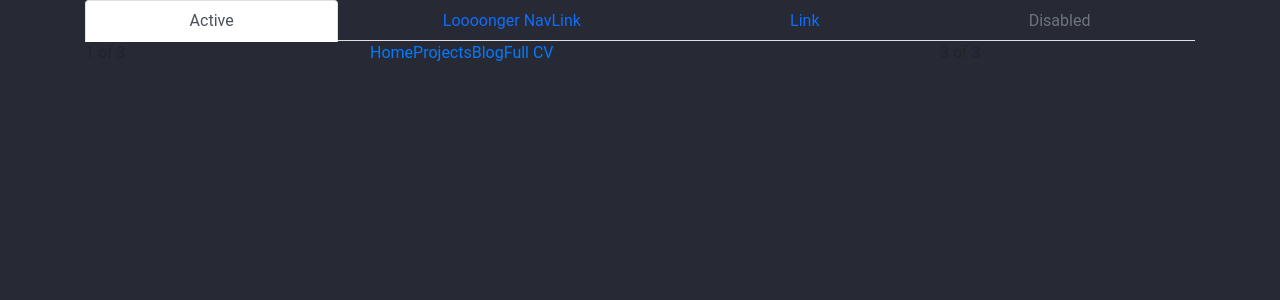
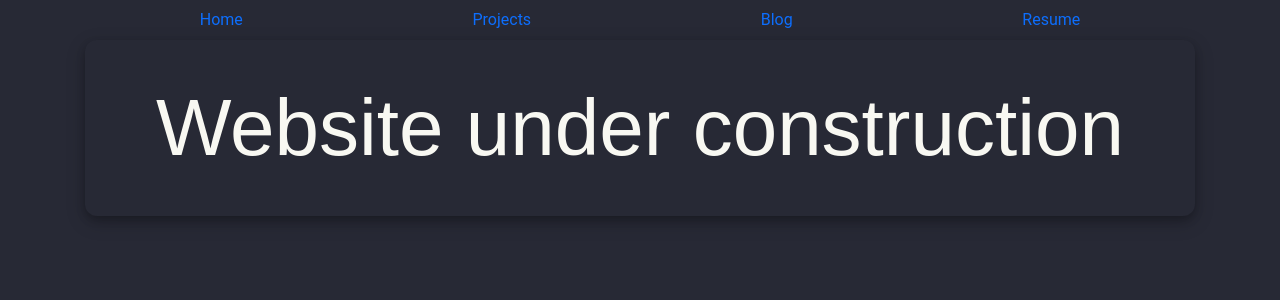
Before and after one commit to TheAndiHaller/theandihaller, a React (Create React App) app: page / in a window 1280 px wide. Shown: the top 300 px of the page. Built offline with nearby package versions, Linux system fonts and the light colour scheme.

Commit message:
Left it more readable

```diff
--- a/src/components/Blog.jsx
+++ b/src/components/Blog.jsx
@@ -1,14 +1,13 @@
 import React from "react";
 import { Link } from "react-router-dom";
+import Container from "react-bootstrap/Container";
+import Navbar from "./Navbar.jsx";
 
 export default function Blog() {
   return (
-    <div className="">
-      <Link to={"/"}>Home</Link>
-      <Link to={"/projects"}>Projects</Link>
-      <Link to={"/blog"}>Blog</Link>
-      <Link to={"/fullcv"}>Full CV</Link>
+    <Container>
+      <Navbar />
       <h1>Blog</h1>
-    </div>
+    </Container>
   );
 }
--- a/src/components/FullCV.jsx
+++ b/src/components/FullCV.jsx
@@ -1,14 +1,13 @@
 import React from "react";
 import { Link } from "react-router-dom";
+import Container from "react-bootstrap/Container";
+import Navbar from "./Navbar.jsx";
 
 export default function FullCV() {
   return (
-    <div className="">
-      <Link to={"/"}>Home</Link>
-      <Link to={"/projects"}>Projects</Link>
-      <Link to={"/blog"}>Blog</Link>
-      <Link to={"/fullcv"}>Full CV</Link>
-      <h1>Full CV</h1>
-    </div>
+    <Container>
+      <Navbar />
+      <h1>Resume</h1>
+    </Container>
   );
 }
--- a/src/components/Home.jsx
+++ b/src/components/Home.jsx
@@ -1,24 +1,13 @@
 import React from "react";
 import { Link } from "react-router-dom";
 import Container from "react-bootstrap/Container";
-import Row from "react-bootstrap/Row";
-import Col from "react-bootstrap/Col";
 import Navbar from "./Navbar.jsx";
 
 export default function Home() {
   return (
     <Container>
       <Navbar />
-      <Row>
-        <Col>1 of 3</Col>
-        <Col xs={6}>
-          <Link to={"/"}>Home</Link>
-          <Link to={"/projects"}>Projects</Link>
-          <Link to={"/blog"}>Blog</Link>
-          <Link to={"/fullcv"}>Full CV</Link>
-        </Col>
-        <Col>3 of 3</Col>
-      </Row>
+      <h1>Website under construction</h1>
     </Container>
   );
 }
--- a/src/components/Navbar.jsx
+++ b/src/components/Navbar.jsx
@@ -2,20 +2,18 @@ import Nav from 'react-bootstrap/Nav';
 
 export default function Navbar() {
   return (
-    <Nav fill variant="tabs" defaultActiveKey="/home">
+    <Nav fill bg="dark" variant="dark" defaultActiveKey="/">
       <Nav.Item>
-        <Nav.Link href="/home">Active</Nav.Link>
+        <Nav.Link href="/">Home</Nav.Link>
       </Nav.Item>
       <Nav.Item>
-        <Nav.Link eventKey="link-1">Loooonger NavLink</Nav.Link>
+        <Nav.Link href="/projects" eventKey="/projects">Projects</Nav.Link>
       </Nav.Item>
       <Nav.Item>
-        <Nav.Link eventKey="link-2">Link</Nav.Link>
+        <Nav.Link href="/blog" eventKey="/blog">Blog</Nav.Link>
       </Nav.Item>
       <Nav.Item>
-        <Nav.Link eventKey="disabled" disabled>
-          Disabled
-        </Nav.Link>
+        <Nav.Link href="/fullcv" eventKey="/fullcv" >Resume</Nav.Link>
       </Nav.Item>
     </Nav>
   );
--- a/src/components/Projects.jsx
+++ b/src/components/Projects.jsx
@@ -1,14 +1,13 @@
 import React from "react";
 import { Link } from "react-router-dom";
+import Container from "react-bootstrap/Container";
+import Navbar from "./Navbar.jsx";
 
 export default function Projects() {
   return (
-    <div className="">
-      <Link to={"/"}>Home</Link>
-      <Link to={"/projects"}>Projects</Link>
-      <Link to={"/blog"}>Blog</Link>
-      <Link to={"/fullcv"}>Full CV</Link>
+    <Container>
+      <Navbar />
       <h1>Projects</h1>
-    </div>
+    </Container>
   );
 }
```
